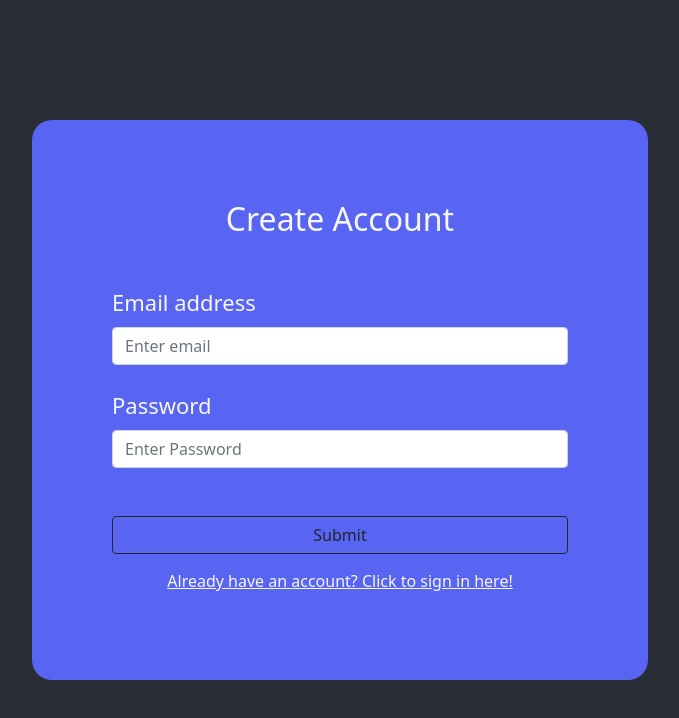
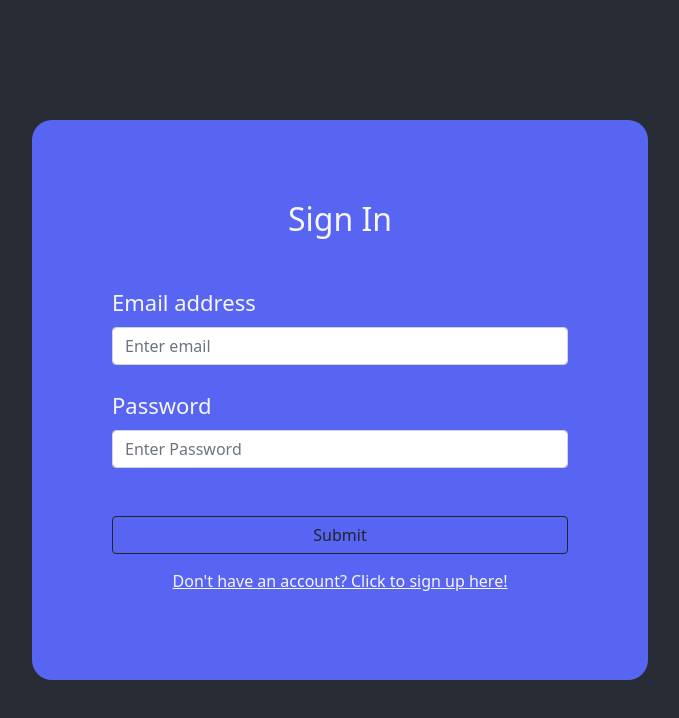
Before and after one commit to eperazaa/SE-359-459, a React (Create React App) app in the folder src/main/frontend/: page /sign-in in a window 1280 px wide. Shown: the top 718 px of the page, without its empty margins (300-979 px from the left). Built offline with nearby package versions, Linux system fonts and the light colour scheme.

Commit message:
Basic routing useHistory hook implemented

```diff
--- a/src/main/frontend/src/App.js
+++ b/src/main/frontend/src/App.js
@@ -1,20 +1,35 @@
-import logo from './logo.svg';
+import React from "react";
+import {
+  BrowserRouter as Router,
+  Switch,
+  Route,
+  Link
+} from "react-router-dom";
+
 import './App.css';
 import 'bootstrap/dist/css/bootstrap.min.css';
 
-import Container from 'react-bootstrap/Container';
-import Nav from 'react-bootstrap/Nav';
-import Navbar from 'react-bootstrap/Navbar';
-
 import CreateAccount from './components/CreateAccount';
+import SignIn from './components/SignIn';
+import RegisterDevice from './components/RegisterDevice';
 
 function App() {
     return (
-        <div className="App">
-            <div>
+        <Router>
+          {/* A <Switch> looks through its children <Route>s and
+              renders the first one that matches the current URL. */}
+          <Switch>
+            <Route path="/create-account" exact>
                 <CreateAccount />
-            </div>
-        </div>
+            </Route>
+            <Route path="/sign-in">
+              <SignIn />
+            </Route>
+            <Route path="/register-device">
+                <RegisterDevice />
+            </Route>
+          </Switch>
+      </Router>
     );
 }
 
--- a/src/main/frontend/src/components/CreateAccount/index.js
+++ b/src/main/frontend/src/components/CreateAccount/index.js
@@ -1,3 +1,5 @@
+import { useHistory } from "react-router-dom";
+
 import Button from 'react-bootstrap/Button';
 import Form from 'react-bootstrap/Form';
 import Nav from 'react-bootstrap/Nav';
@@ -7,6 +9,16 @@ import Row from 'react-bootstrap/Row';
 import Col from 'react-bootstrap/Col';
 
 function CreateAccount() {
+    let history = useHistory();
+
+    function handleClick() {
+        history.push("/sign-in");
+    }
+
+    function handleSubmit() {
+        history.push("/register-device");
+    }
+
     return (
         <div>
             <Container
@@ -27,15 +39,19 @@ function CreateAccount() {
                                 <Form.Label>Email address</Form.Label>
                                 <Form.Control type="email" placeholder="Enter email" />
                             </Form.Group>
+                            <Form.Group className="my-4" controlId="formBasicEmail">
+                                <Form.Label>Confirm email</Form.Label>
+                                <Form.Control type="email" placeholder="Enter email address again" />
+                            </Form.Group>
                             <Form.Group className="my-4" controlId="formBasicPassword">
                                 <Form.Label>Password</Form.Label>
                                 <Form.Control type="password" placeholder="Enter Password" />
                             </Form.Group>
                             <div className="d-grid gap-2">
-                                <Button variant="outline-dark" className="mt-4" onClick={() => window.location.href = "/register-device"}>
+                                <Button variant="outline-dark" className="mt-4" onClick={handleSubmit}>
                                     Submit
                                 </Button>
-                                <Button variant="link" style={{color:"#F6F6F6"}} onClick={() => window.location.href = "/sign-in"}>
+                                <Button variant="link" style={{color:"#F6F6F6"}} onClick={handleClick}>
                                     Already have an account? Click to sign in here!
                                 </Button>
                             </div>
--- a/src/main/frontend/src/components/SignIn/index.js
+++ b/src/main/frontend/src/components/SignIn/index.js
@@ -1,3 +1,5 @@
+import { useHistory } from "react-router-dom";
+
 import Button from 'react-bootstrap/Button';
 import Form from 'react-bootstrap/Form';
 import Container from 'react-bootstrap/Container';
@@ -5,6 +7,16 @@ import Row from 'react-bootstrap/Row';
 import Col from 'react-bootstrap/Col';
 
 function SignIn() {
+    let history = useHistory();
+
+    function handleClick() {
+        history.push("/create-account");
+    }
+
+    function handleSubmit() {
+        history.push("/register-device");
+    }
+
     return (
         <div>
             <Container
@@ -30,10 +42,10 @@ function SignIn() {
                                 <Form.Control type="password" placeholder="Enter Password" />
                             </Form.Group>
                             <div className="d-grid gap-2">
-                                <Button variant="outline-dark" className="mt-4" onClick={() => window.location.href = "/register-device"}>
+                                <Button variant="outline-dark" className="mt-4" onClick={handleSubmit}>
                                     Submit
                                 </Button>
-                                <Button variant="link" style={{color:"#F6F6F6"}} onClick={() => window.location.href = "/create-account"}>
+                                <Button variant="link" style={{color:"#F6F6F6"}} onClick={handleClick}>
                                     Don't have an account? Click to sign up here!
                                 </Button>
                             </div>
```
